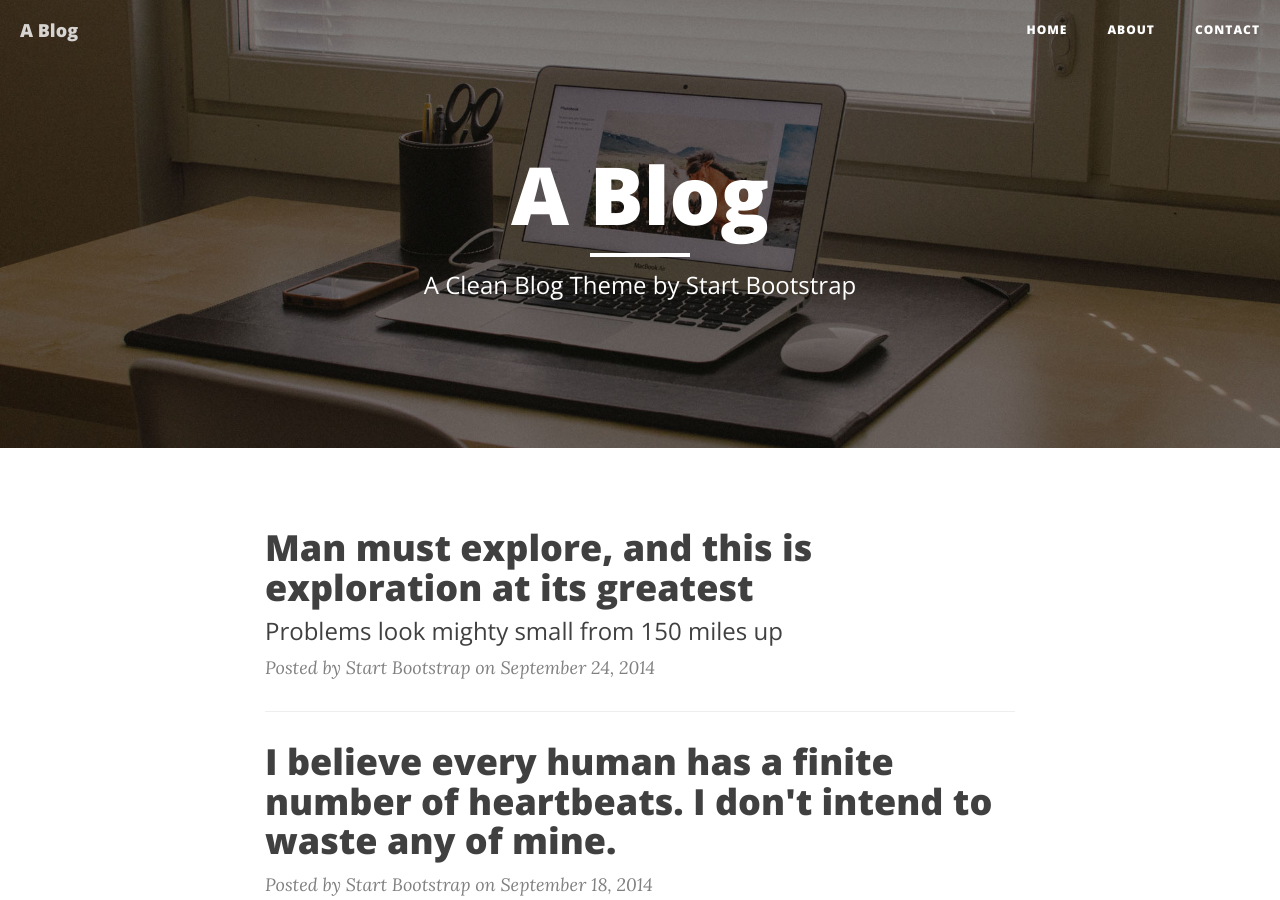
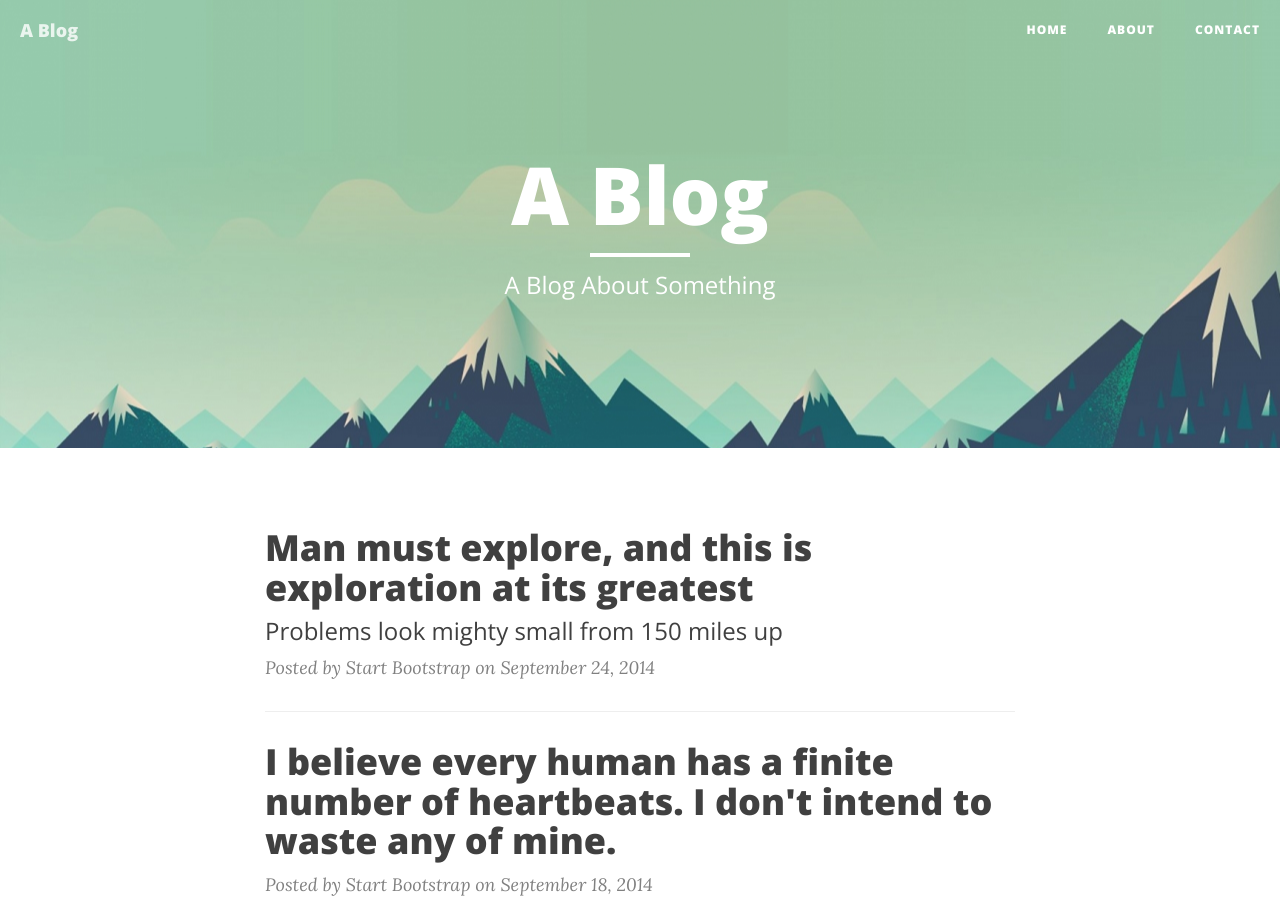
Before and after one commit to miguelrueda/miguelrueda.github.io, a Jekyll site: the page built from index.html, in a window 1280 px wide and 900 px high. Built offline with Jekyll 4.4.1, drawn with Linux system fonts in a browser that asks for light colours; nearby versions of some CDN libraries; the list of posts is cut into pages by our own code.

Commit message:
Jekyll template replaced

```diff
--- a/_config.yml
+++ b/_config.yml
@@ -1,13 +1,13 @@
 # Site settings
 title: A Blog
-header-img: img/home-bg.jpg
+header-img: img/android_google_moutain.jpg
 email: miguel.rueda@outlook.com
 description: "The blog description goes here"
 baseurl: ""
 url: ""
 # twitter_username: SBootstrap
 github_username:  miguelrueda
-facebook_username:  miguelrueda
+facebook_username:  miguel.rueda.91
 
 # Build settings
 markdown: kramdown
--- a/index.html
+++ b/index.html
@@ -1,6 +1,6 @@
 ---
 layout: page
-description: "A Clean Blog Theme by Start Bootstrap"
+description: "A Blog About Something"
 ---
 
 {% for post in paginator.posts %}
```
Also changed, not shown: img/android_google_moutain.jpg (added).
